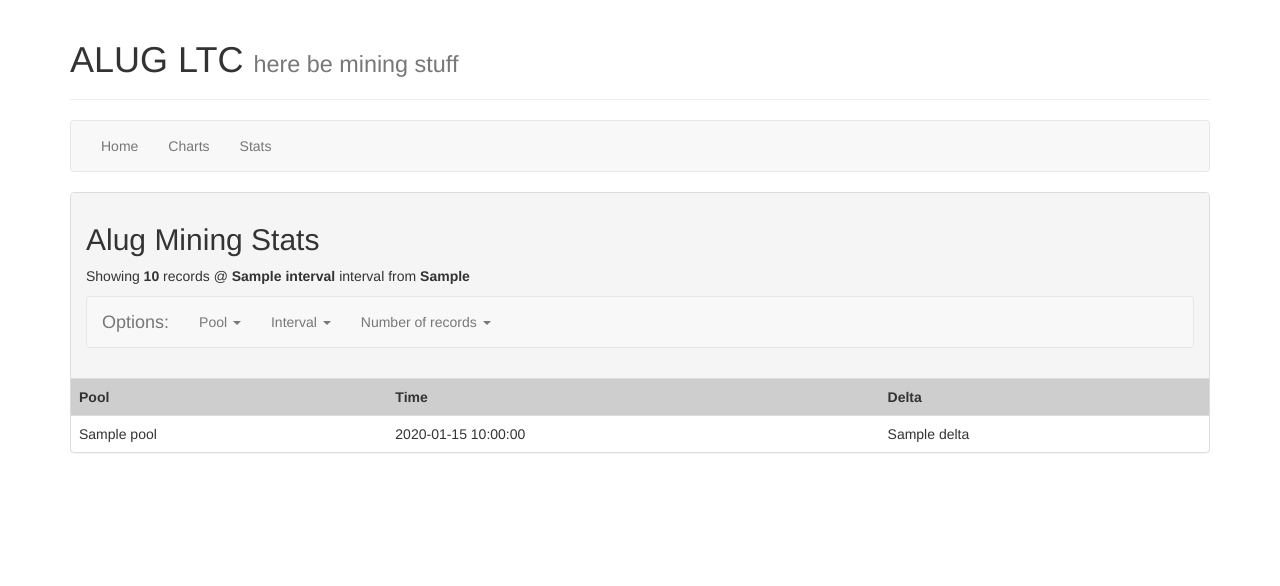
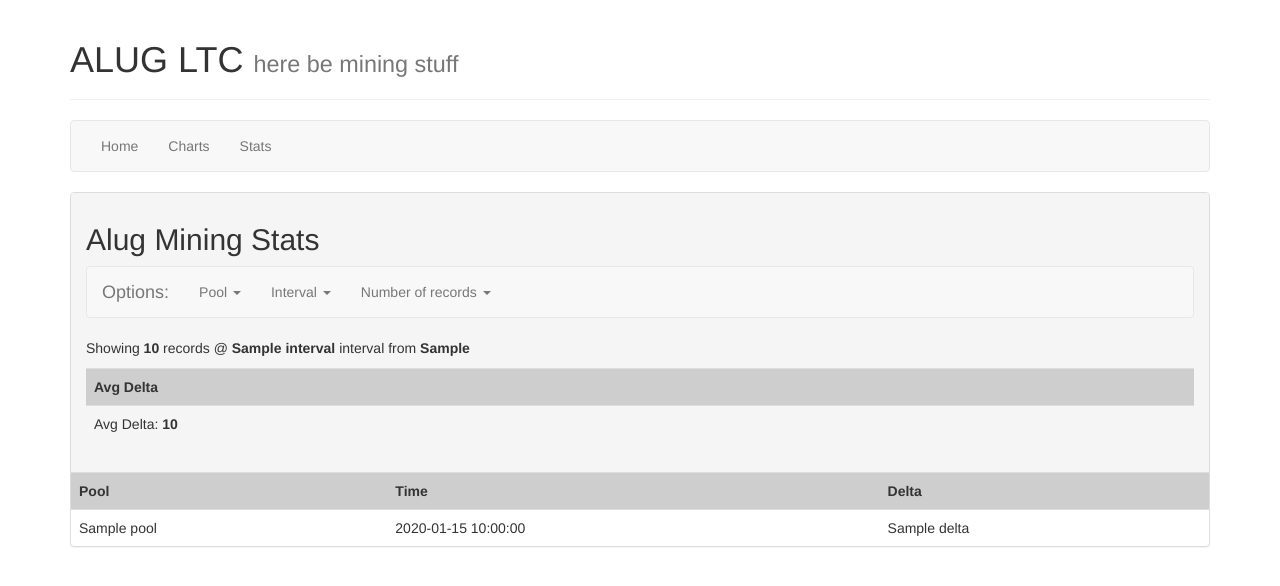
Before and after one commit to wilbur-d/ltc_stats, a Flask app: template templates/stats.html in a window 1280 px wide. Shown: the top 586 px of the page. Run offline with Flask 2, Linux system fonts and the light colour scheme; the template is opened without the code that fills it: most values are stand-ins (such as "Sample title", 1, 10 or a date in 2020); parts of the project's set-up code (start-up, migrations or seed data) failed here and were passed over; some libraries are stand-ins or nearby versions.

Commit message:
added avg delta to stats page

```diff
--- a/app.py
+++ b/app.py
@@ -70,7 +70,8 @@ def calculate_deltas(history, interval):
             current_total_rewards = h.confirmed_rewards + h.payout_history
             prev_total_rewards = prev.confirmed_rewards + prev.payout_history
             # and calculate the delta
-            deltas.append((h, current_total_rewards - prev_total_rewards))
+            h.delta = current_total_rewards - prev_total_rewards
+            deltas.append(h)
             # set current entry to prev
             prev = h
     return deltas
@@ -123,10 +124,21 @@ def stats():
     # makes sure we have at most records
     deltas = deltas[:records]
 
+    # calculate avg delta
+    avg_delta = sum(h.delta for h in deltas)/len(deltas)
     # get the pools for the drop down selection
     pools = db.session.query(Pool).all()
 
-    return render_template('stats.html', active="stats", deltas=deltas, interval=human_interval, pools=pools, records=len(deltas), active_pool=pool)
+    return render_template(
+        'stats.html',
+        active="stats",
+        deltas=deltas,
+        interval=human_interval,
+        pools=pools,
+        records=len(deltas),
+        active_pool=pool,
+        avg_delta=avg_delta,
+    )
 
 
 @app.route('/payouts')
--- a/templates/stats.html
+++ b/templates/stats.html
@@ -48,8 +48,6 @@
       <div class="panel panel-default">
         <div class="panel-heading">
           <h2>Alug Mining Stats</h2>
-          <p>Showing <strong>{{ records }}</strong> records @ <strong>{{ interval }}</strong> interval from <strong>{{ active_pool }}</strong></p>
-
           <nav class="navbar navbar-default" role="navigation">
             <div class="navbar-header">
               <a class="navbar-brand" href="#">Options:</a>
@@ -62,7 +60,6 @@
                   <a href="#" class="dropdown-toggle" data-toggle="dropdown">Pool <b class="caret"></b></a>
                   <ul class="dropdown-menu" role="menu">
                     {% for pool in pools %}
-                    <!-- <li><a onClick="addOrUpdateUrlParam('pool', '{{ pool.name }}');">{{ pool.name }}</a></li> -->
                     <li><a href="javascript:setParam('pool', '{{ pool.name }}');">{{ pool.name }}</a></li>
                     {% endfor %}
                   </ul>
@@ -102,7 +99,20 @@
             </div>
           </nav>
 
+          <p>Showing <strong>{{ records }}</strong> records @ <strong>{{ interval }}</strong> interval from <strong>{{ active_pool }}</strong></p>
+
+        <table class="table table-striped table-responsive">
+          <tr>
+            <th>Avg Delta</th>
+          </tr>
+          <tr>
+            <td>Avg Delta: <strong>{{ avg_delta }}</strong></td>
+          </tr>
+        </table>
+
+
         </div>
+
         <table class="table table-striped table-responsive">
           <tr>
             <th>Pool</th>
@@ -111,9 +121,9 @@
           </tr>
           {% for delta in deltas %}
           <tr>
-            <td>{{ delta[0].pool.name }}</td>
-            <td>{{ delta[0].date_added }}</td>
-            <td>{{ delta[1] }}</td>
+            <td>{{ delta.pool.name }}</td>
+            <td>{{ delta.date_added }}</td>
+            <td>{{ delta.delta }}</td>
           </tr>
           {% endfor %}
         </table>
```
